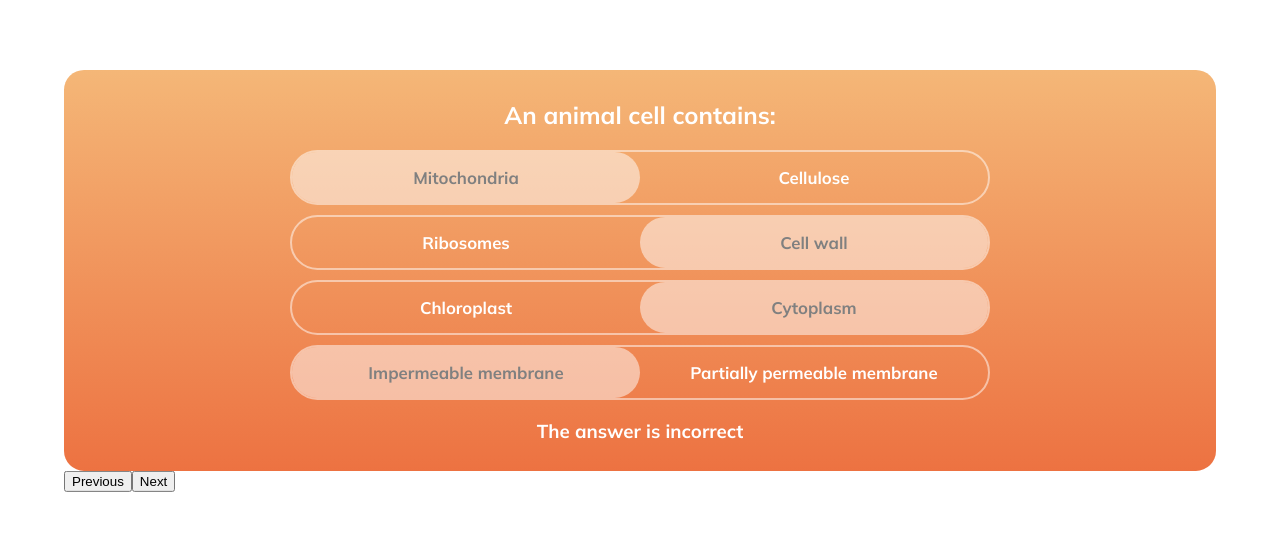
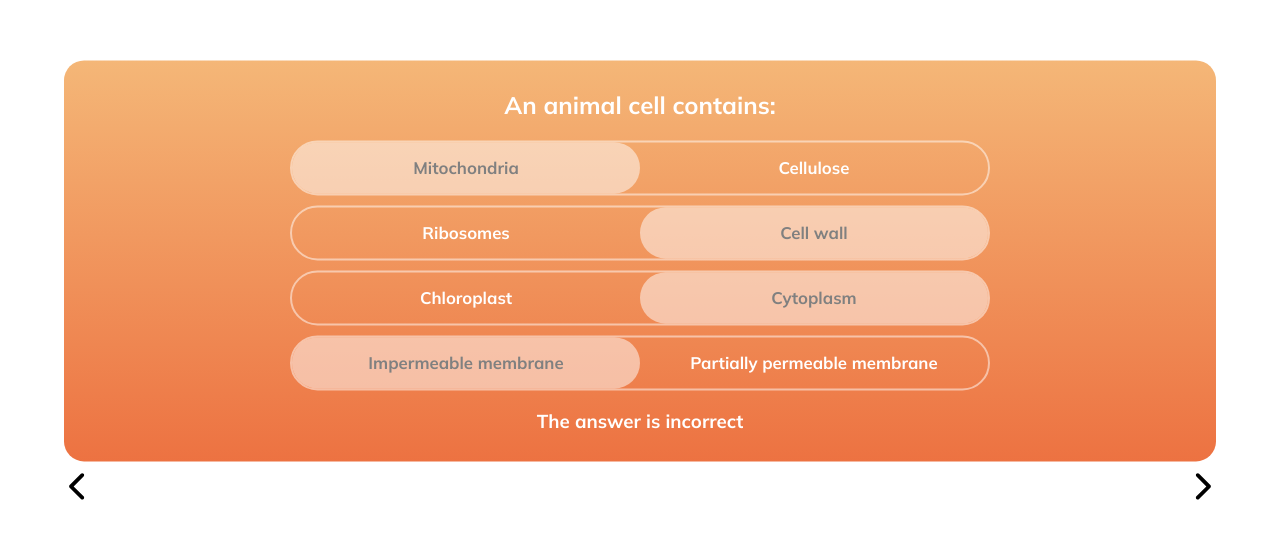
Before and after one commit to Dylllllan/seneca-frontend-task, a React (Create React App) app: page / in a window 1280 px wide. Shown: the part 119-658 px from the top of the page. Built offline with nearby package versions, Linux system fonts and the light colour scheme.

Commit message:
Style buttons with chevron icon

```diff
--- a/src/components/ToggleQuiz.tsx
+++ b/src/components/ToggleQuiz.tsx
@@ -1,6 +1,7 @@
 import { useState } from "react";
 import useShuffledArray from "../hooks/useShuffledArray";
 
+import "../styles/ToggleQuiz.scss";
 import ToggleQuestion from "./ToggleQuestion";
 import { Question } from "../types";
 
@@ -29,8 +30,8 @@ function ToggleQuiz({questions}: Props) {
         <div className="ToggleQuiz">
             <ToggleQuestion key={questions.indexOf(question)} question={question.question} answers={question.answers} />
             <div className="navigation">
-                <button onClick={previousQuestion}>Previous</button>
-                <button onClick={nextQuestion}>Next</button>
+                <div className="arrow" onClick={previousQuestion}></div>
+                <div className="arrow" onClick={nextQuestion}></div>
             </div>
         </div>
     )
--- /dev/null
+++ b/src/styles/ToggleQuiz.scss
@@ -0,0 +1,26 @@
+.ToggleQuiz .navigation {
+    // Align the arrows to the left and right of the container
+    display: flex;
+    flex-direction: row;
+    justify-content: space-between;
+
+    margin-top: 10px;
+
+    .arrow {
+        height: 30px;
+        width: 30px;
+
+        cursor: pointer;
+
+        background-image: url("../assets/chevron-right.svg");
+        background-size: contain;
+        background-repeat: no-repeat;
+
+        background-position: center;
+
+        &:first-child {
+            // Flip the arrow to point left
+            transform: scaleX(-1);
+        }
+    }
+}
```
Also changed, not shown: src/assets/chevron-right.svg (added).
